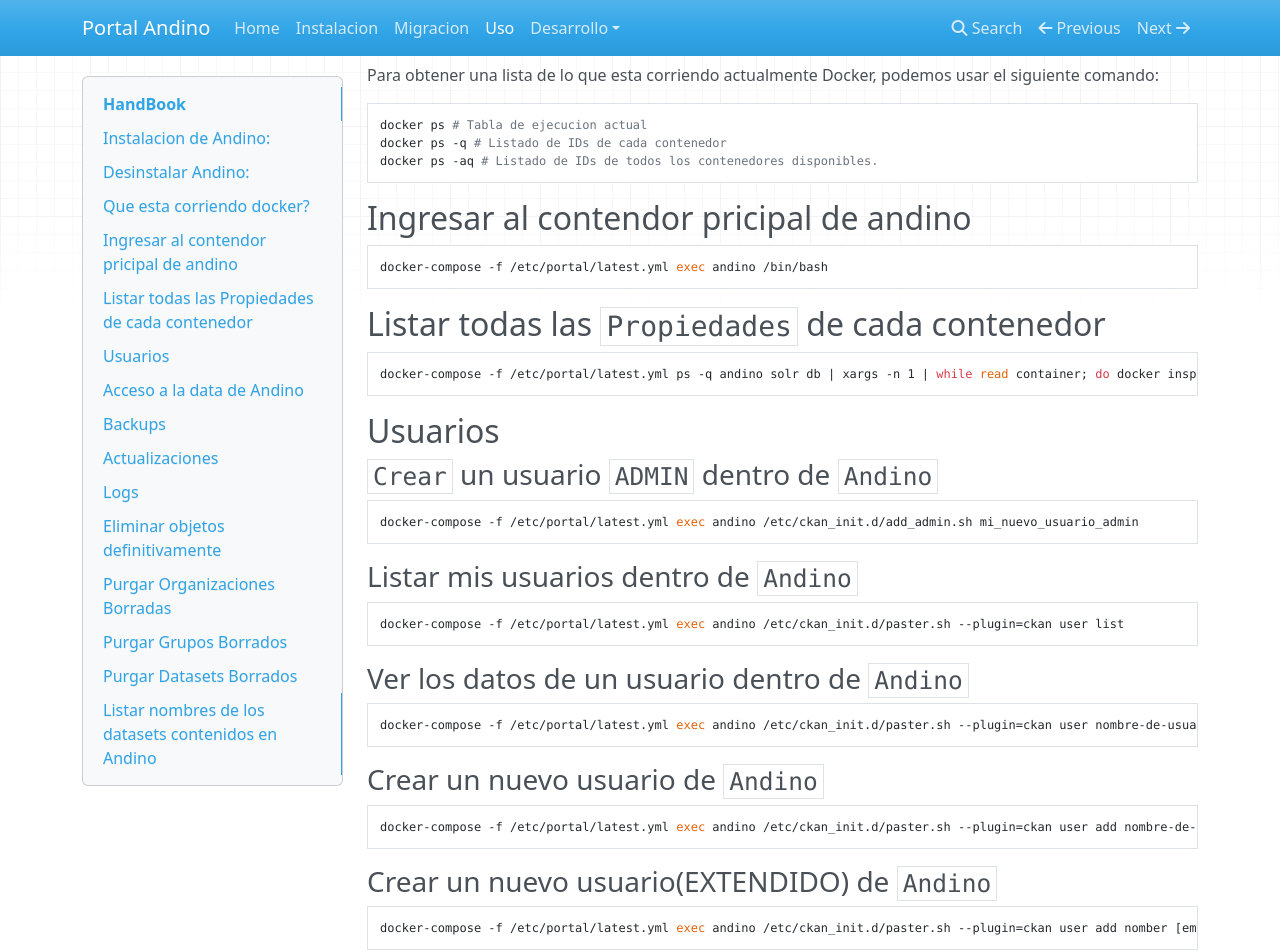
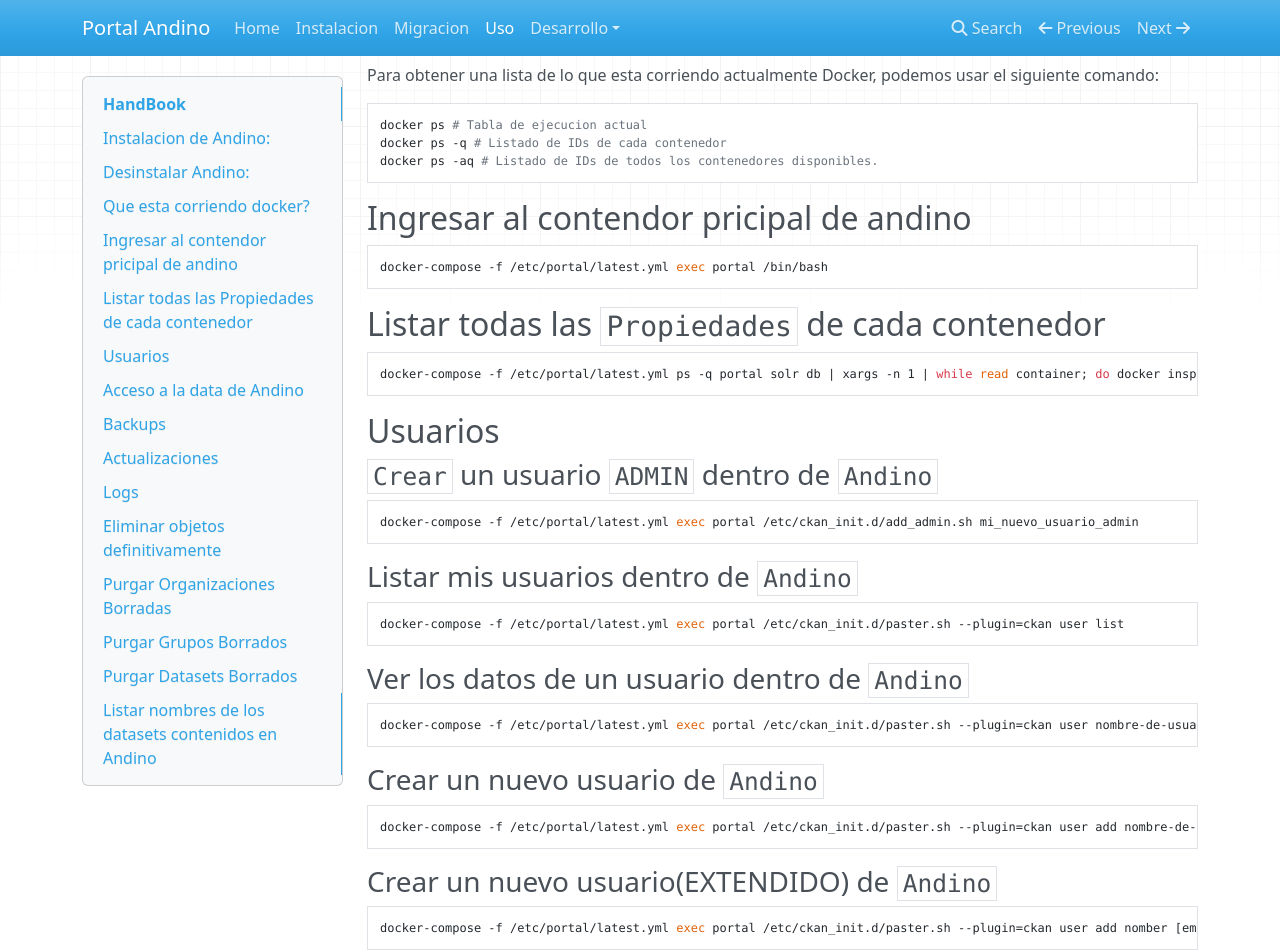
Before and after one commit to datosgobar/portal-andino, an MkDocs documentation site: the page built from docs/setup/usage.md, in a window 1280 px wide and 1400 px high, scrolled down 1556 px. Shown: the top 952 px of the window. Built offline with MkDocs 1.6.1, drawn with Linux system fonts in a browser that asks for light colours; nearby versions of some CDN libraries; old or Windows-style settings are respelled for this version of MkDocs; some of the changed text lies outside the part shown.

Commit message:
Actualizo actualizo comando de *docker-compose*, replazo _andino_ por el nombre correcto _portal_

```diff
--- a/docs/setup/usage.md
+++ b/docs/setup/usage.md
@@ -80,47 +80,47 @@
 
 ## Ingresar al contendor pricipal de andino
 
-    docker-compose -f /etc/portal/latest.yml exec andino /bin/bash
+    docker-compose -f /etc/portal/latest.yml exec portal /bin/bash
 
 
 ## Listar todas las `Propiedades` de cada contenedor
 
-    docker-compose -f /etc/portal/latest.yml ps -q andino solr db | xargs -n 1 | while read container; do docker inspect $container; done
+    docker-compose -f /etc/portal/latest.yml ps -q portal solr db | xargs -n 1 | while read container; do docker inspect $container; done
 
 ## Usuarios
 
 ### `Crear` un usuario `ADMIN` dentro de `Andino`
 
-    docker-compose -f /etc/portal/latest.yml exec andino /etc/ckan_init.d/add_admin.sh mi_nuevo_usuario_admin
+    docker-compose -f /etc/portal/latest.yml exec portal /etc/ckan_init.d/add_admin.sh mi_nuevo_usuario_admin
 
 
 ### Listar mis usuarios dentro de `Andino`
 
-    docker-compose -f /etc/portal/latest.yml exec andino /etc/ckan_init.d/paster.sh --plugin=ckan user list
+    docker-compose -f /etc/portal/latest.yml exec portal /etc/ckan_init.d/paster.sh --plugin=ckan user list
 
 ### Ver los datos de un usuario dentro de `Andino`
 
-    docker-compose -f /etc/portal/latest.yml exec andino /etc/ckan_init.d/paster.sh --plugin=ckan user nombre-de-usuario
+    docker-compose -f /etc/portal/latest.yml exec portal /etc/ckan_init.d/paster.sh --plugin=ckan user nombre-de-usuario
 
 
 ### Crear un nuevo usuario de `Andino`
 
-    docker-compose -f /etc/portal/latest.yml exec andino /etc/ckan_init.d/paster.sh --plugin=ckan user add nombre-de-usuario
+    docker-compose -f /etc/portal/latest.yml exec portal /etc/ckan_init.d/paster.sh --plugin=ckan user add nombre-de-usuario
 
 
 ### Crear un nuevo usuario(EXTENDIDO) de `Andino`
 
-    docker-compose -f /etc/portal/latest.yml exec andino /etc/ckan_init.d/paster.sh --plugin=ckan user add nomber [email=mi-usuario@host.com password=mi-contraseña-rara apikey=unsecretomisticonoleible]
+    docker-compose -f /etc/portal/latest.yml exec portal /etc/ckan_init.d/paster.sh --plugin=ckan user add nomber [email=mi-usuario@host.com password=mi-contraseña-rara apikey=unsecretomisticonoleible]
 
 
 ### Eliminar un usuario de `Andino`
 
-    docker-compose -f /etc/portal/latest.yml exec andino /etc/ckan_init.d/paster.sh --plugin=ckan user remove nombre-de-usuario
+    docker-compose -f /etc/portal/latest.yml exec portal /etc/ckan_init.d/paster.sh --plugin=ckan user remove nombre-de-usuario
 
 
 ### Cambiar password de un usuario de `Andino`
 
-    docker-compose -f /etc/portal/latest.yml exec andino /etc/ckan_init.d/paster.sh --plugin=ckan user setpass nombre-de-usuario
+    docker-compose -f /etc/portal/latest.yml exec portal /etc/ckan_init.d/paster.sh --plugin=ckan user setpass nombre-de-usuario
 
 ## Acceso a la data de Andino
 
```
